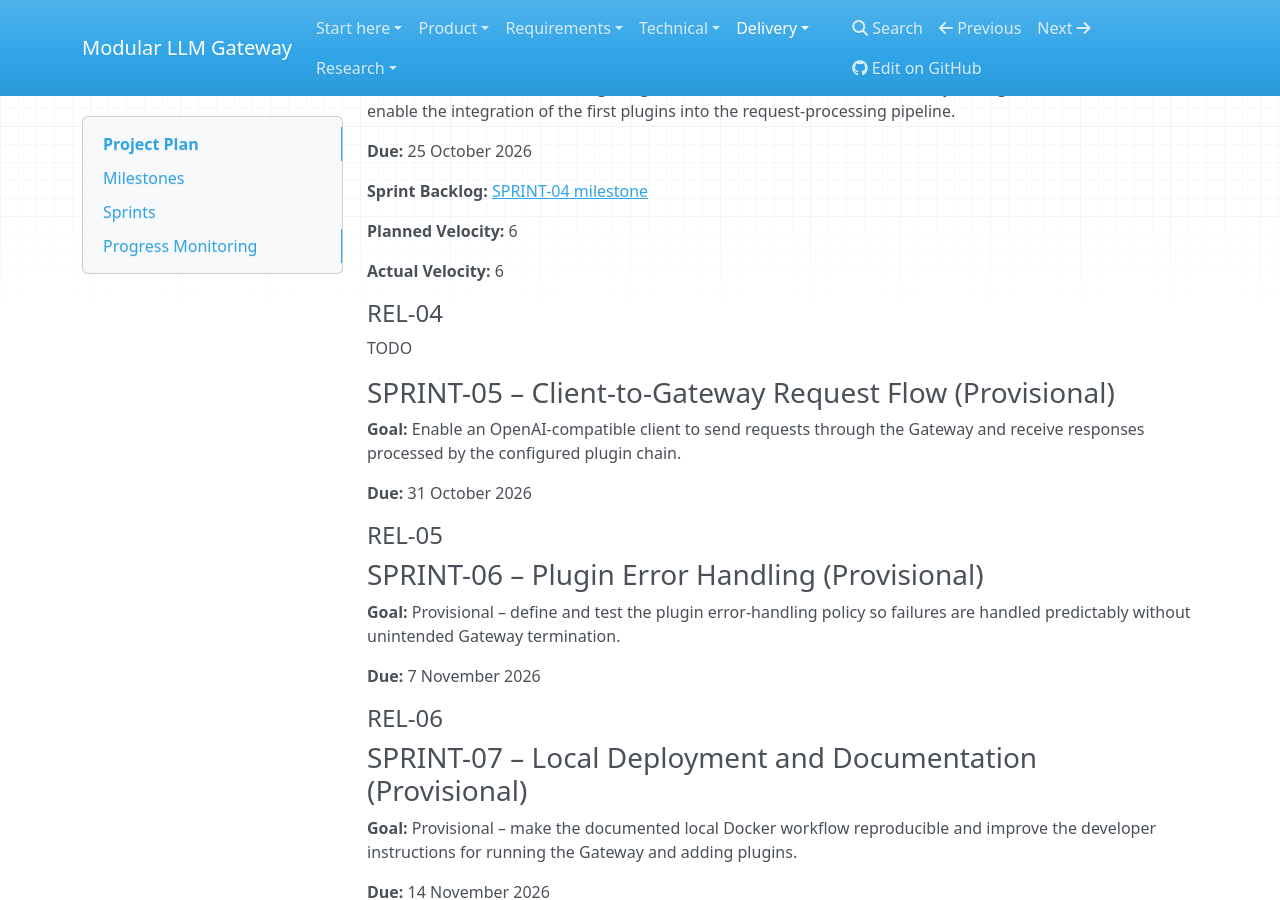
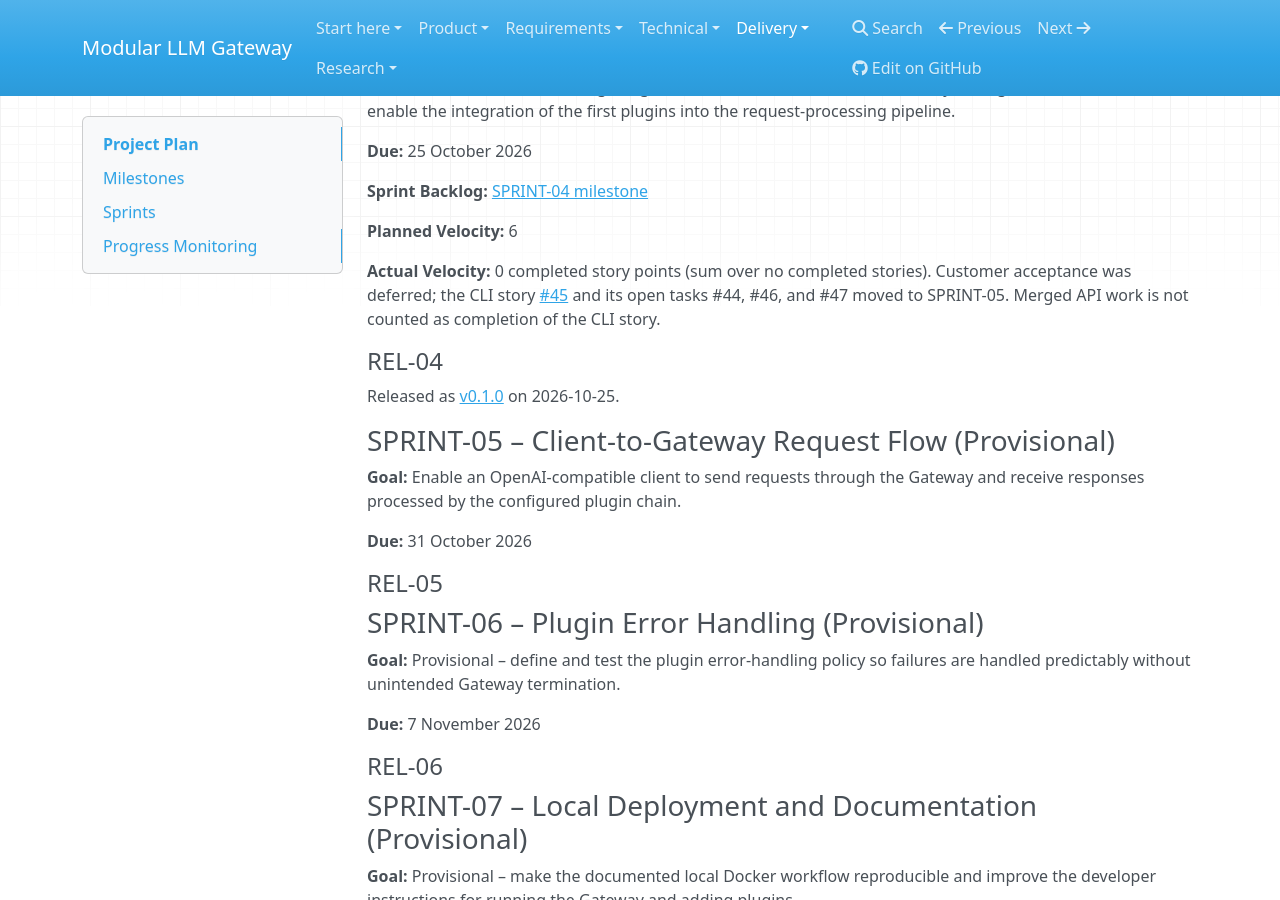
Before and after one commit to itpd-absolute-cinema/llm-module-gateway, an MkDocs documentation site: the page built from docs/project-plan.md, in a window 1280 px wide and 900 px high, scrolled down 1101 px. Built offline with MkDocs 1.6.1, drawn with Linux system fonts in a browser that asks for light colours; nearby versions of some CDN libraries; some of the changed text lies outside the part shown.

Commit message:
docs(release): record v0.1.0 and close sprint 04

```diff
--- a/docs/project-plan.md
+++ b/docs/project-plan.md
@@ -50,11 +50,11 @@ Dynamic plugin loading without a restart and horizontal scaling are not required
 
 **Planned Velocity:** 6
 
-**Actual Velocity:** 6
+**Actual Velocity:** 0 completed story points (sum over no completed stories). Customer acceptance was deferred; the CLI story [#45](https://github.com/itpd-absolute-cinema/llm-module-gateway/issues/45) and its open tasks #44, #46, and #47 moved to SPRINT-05. Merged API work is not counted as completion of the CLI story.
 
 #### REL-04
 
-TODO
+Released as [v0.1.0](https://github.com/itpd-absolute-cinema/llm-module-gateway/releases/tag/v0.1.0) on 2026-10-25.
 
 ### SPRINT-05 – Client-to-Gateway Request Flow (Provisional)
 
@@ -114,4 +114,4 @@ TODO
 
 **Sprint planning:** SPRINT-03 and SPRINT-04 have concrete goals in this draft. The goals for SPRINT-05 through SPRINT-09 are provisional and must be revisited before each sprint is planned.
 
-**Release records:** Each `REL-nn` section remains empty until the corresponding release has actually been published. No release is claimed by this draft.
+**Release records:** Each `REL-nn` section remains empty until its release is published. REL-04 records the prototype snapshot; customer validation was postponed to Week 5.
```
Also changed, not shown: CHANGELOG.md (+14 -5 lines).
